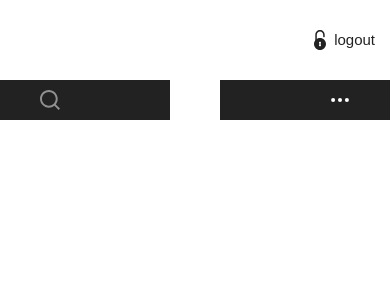
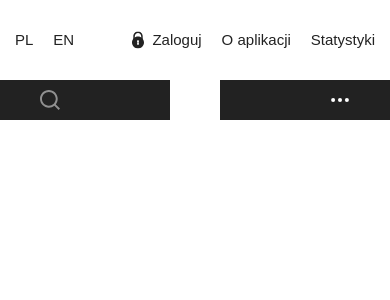
Before and after one commit to tomekrozalski/landofhop-svelte, a Svelte app: page / in a window 390 px wide. Both pictures are taken after a click on the button 340 px from the left and 20 px from the top of the page. Shown: the top 300 px of the page. Built offline with nearby package versions, Linux system fonts and the light colour scheme; a web font is replaced by a local one.

Commit message:
Navigation UI is ready for desktop and tablet

```diff
--- a/public/global.css
+++ b/public/global.css
@@ -7,9 +7,9 @@
 	--index-navbar: 11;
 	--index-header: 12;
 
+	--size-container-max-width: 100%;
 	--size-header-height: 4rem;
 	--size-navbar-height: 8rem;
-	--size-container-max-width: 100%;
 
 	--transition-default: 0.2s cubic-bezier(0.42, 0, 1, 1);
 }
@@ -17,13 +17,15 @@
 @media (min-width: 768px) {
 	:root {
 		--size-header-height: 6rem;
+		--size-navbar-height: 6rem;
 	}
 }
 
 @media (min-width: 1600px) {
 	:root {
+		--size-container-max-width: 1200px;
 		--size-header-height: 12rem;
-		--size-container-max-width: 1200px;
+		--size-navbar-height: 8rem;
 	}
 }
 
@@ -61,3 +63,17 @@ button {
 button:focus {
 	outline: none;
 }
+
+a {
+	background-color: transparent;
+	text-decoration: none;
+}
+
+ul {
+	margin: 0;
+	padding: 0;
+}
+
+li {
+	list-style-type: none;
+}
--- a/src/App.svelte
+++ b/src/App.svelte
@@ -1,5 +1,5 @@
 <script>
-  import { isNavbar } from "./utils/store/navigation";
+  import { isNavbar } from "./utils/store";
   import { Header, NavBar } from "./top";
 
   // import Tiles from "./Tiles.svelte";
--- a/src/top/Header/Header.svelte
+++ b/src/top/Header/Header.svelte
@@ -1,5 +1,5 @@
 <script>
-  import { isNavbar } from "../../utils/store/navigation";
+  import { isNavbar } from "../../utils/store";
   import { Logo, NavigationSwitcher, SearchbarSwitcher } from "./";
 </script>
 
--- a/src/top/Header/NavigationSwitcher.svelte
+++ b/src/top/Header/NavigationSwitcher.svelte
@@ -1,5 +1,5 @@
 <script>
-  import { isNavbar } from "../../utils/store/navigation";
+  import { isNavbar } from "../../utils/store";
 </script>
 
 <style lang="scss">
--- a/src/top/NavBar/Authorization.svelte
+++ b/src/top/NavBar/Authorization.svelte
@@ -1,3 +1,7 @@
+<script>
+  import { isLoggedIn } from "../../utils/store";
+</script>
+
 <style lang="scss">
   div {
     display: flex;
@@ -38,6 +42,7 @@
 </style>
 
 <div>
+  {#if $isLoggedIn}
     <button>
       <svg xmlns="http://www.w3.org/2000/svg" viewBox="0 0 15 24.84">
         <path
@@ -49,10 +54,28 @@
           1.03L8.76 19.59z" />
         <path
           d="M13.37 5.94C13.37 2.66 10.74 0 7.5 0 4.26 0 1.63 2.66 1.63
-        5.94v7.42H3.5V5.94c0-2.24 1.79-4.06 4-4.06 2.21 0 4 1.82 4 4.06v2.5h0c0
-        0.02 0 0.03 0 0.05 0 0.36 0.29 0.64 0.64 0.64h0.59c0.36 0 0.64-0.29
-        0.64-0.64 0-0.02 0-0.03 0-0.05h0V5.94z" />
+          5.94v7.42H3.5V5.94c0-2.24 1.79-4.06 4-4.06 2.21 0 4 1.82 4
+          4.06v2.5h0c0 0.02 0 0.03 0 0.05 0 0.36 0.29 0.64 0.64 0.64h0.59c0.36 0
+          0.64-0.29 0.64-0.64 0-0.02 0-0.03 0-0.05h0V5.94z" />
       </svg>
-    logout
+      Wyloguj
     </button>
+  {:else}
+    <button>
+      <svg xmlns="http://www.w3.org/2000/svg" viewBox="0 0 15 21.15">
+        <path
+          d="M13.37 9.94H11.5V5.94c0-2.24-1.79-4.06-4-4.06C5.29 1.88 3.5 3.7 3.5
+          5.94v4H1.63V5.94C1.63 2.66 4.26 0 7.5 0c3.24 0 5.88 2.66 5.88
+          5.94V9.94z" />
+        <path
+          d="M7.5 6.15c-4.14 0-7.5 3.36-7.5 7.5 0 4.14 3.36 7.5 7.5 7.5s7.5-3.36
+          7.5-7.5C15 9.51 11.64 6.15 7.5 6.15zM8.76 15.91c0 0.43-0.35 0.56-0.77
+          0.56H7.01c-0.43
+          0-0.77-0.14-0.77-0.56l0.57-2.78c-0.34-0.23-0.57-0.59-0.57-1.03 0-0.7
+          0.57-1.26 1.26-1.26 0.7 0 1.26 0.57 1.26 1.26 0 0.44-0.24 0.8-0.57
+          1.03L8.76 15.91z" />
+      </svg>
+      Zaloguj
+    </button>
+  {/if}
 </div>
--- /dev/null
+++ b/src/top/NavBar/LangNavigation.svelte
@@ -0,0 +1,35 @@
+<style lang="scss">
+  ul {
+    display: flex;
+    margin: 0 0.5rem;
+    padding: 0.5rem 0;
+  }
+
+  li {
+    display: flex;
+  }
+
+  button {
+    display: flex;
+    align-items: center;
+    padding: 1rem;
+    background-color: var(--color-white);
+    color: var(--color-black);
+    transition: color var(--transition-default),
+      background-color var(--transition-default);
+
+    &:hover {
+      background-color: var(--color-black);
+      color: var(--color-white);
+    }
+  }
+</style>
+
+<ul>
+  <li>
+    <button>PL</button>
+  </li>
+  <li>
+    <button>EN</button>
+  </li>
+</ul>
--- /dev/null
+++ b/src/top/NavBar/ListOfLinks.svelte
@@ -0,0 +1,43 @@
+<script>
+  import { isLoggedIn } from "../../utils/store";
+</script>
+
+<style lang="scss">
+  ul {
+    display: flex;
+    padding: 0.5rem 0;
+  }
+
+  li {
+    display: flex;
+  }
+
+  a {
+    display: flex;
+    align-items: center;
+    padding: 1rem;
+    background-color: var(--color-white);
+    color: var(--color-black);
+    transition: color var(--transition-default),
+      background-color var(--transition-default);
+
+    &:hover {
+      background-color: var(--color-black);
+      color: var(--color-white);
+    }
+  }
+</style>
+
+<ul>
+  <li>
+    <a href="/">O aplikacji</a>
+  </li>
+  <li>
+    <a href="/">Statystyki</a>
+  </li>
+  {#if $isLoggedIn}
+    <li>
+      <a href="/">Dodaj piwo</a>
+    </li>
+  {/if}
+</ul>
--- a/src/top/NavBar/MainNavigation.svelte
+++ b/src/top/NavBar/MainNavigation.svelte
@@ -1,5 +1,5 @@
 <script>
-  import { Authorization } from "./";
+  import { Authorization, ListOfLinks } from "./";
 </script>
 
 <style>
@@ -11,4 +11,5 @@
 
 <div>
   <Authorization />
+  <ListOfLinks />
 </div>
--- a/src/top/NavBar/NavBar.svelte
+++ b/src/top/NavBar/NavBar.svelte
@@ -1,5 +1,5 @@
 <script>
-  import { MainNavigation } from "./";
+  import { LangNavigation, MainNavigation } from "./";
   import { fly } from "svelte/transition";
 </script>
 
@@ -30,5 +30,6 @@
 <nav transition:fly={{ duration: 200, opacity: 1 }}>
   <div>
     <MainNavigation />
+    <LangNavigation />
   </div>
 </nav>
--- a/src/top/NavBar/index.js
+++ b/src/top/NavBar/index.js
@@ -1,9 +1,13 @@
 import Authorization from './Authorization.svelte';
+import LangNavigation from './LangNavigation.svelte';
+import ListOfLinks from './ListOfLinks.svelte';
 import MainNavigation from './MainNavigation.svelte';
 import NavBar from './NavBar.svelte';
 
 export {
 	Authorization,
+	LangNavigation,
+	ListOfLinks,
 	MainNavigation,
 };
 
--- a/src/utils/store/navigation.js
+++ b/src/utils/store.js
@@ -1,3 +1,4 @@
 import { writable } from 'svelte/store';
 
 export const isNavbar = writable(0);
+export const isLoggedIn = writable(false);
```
Lines whose indentation alone changed are shown as unchanged.
